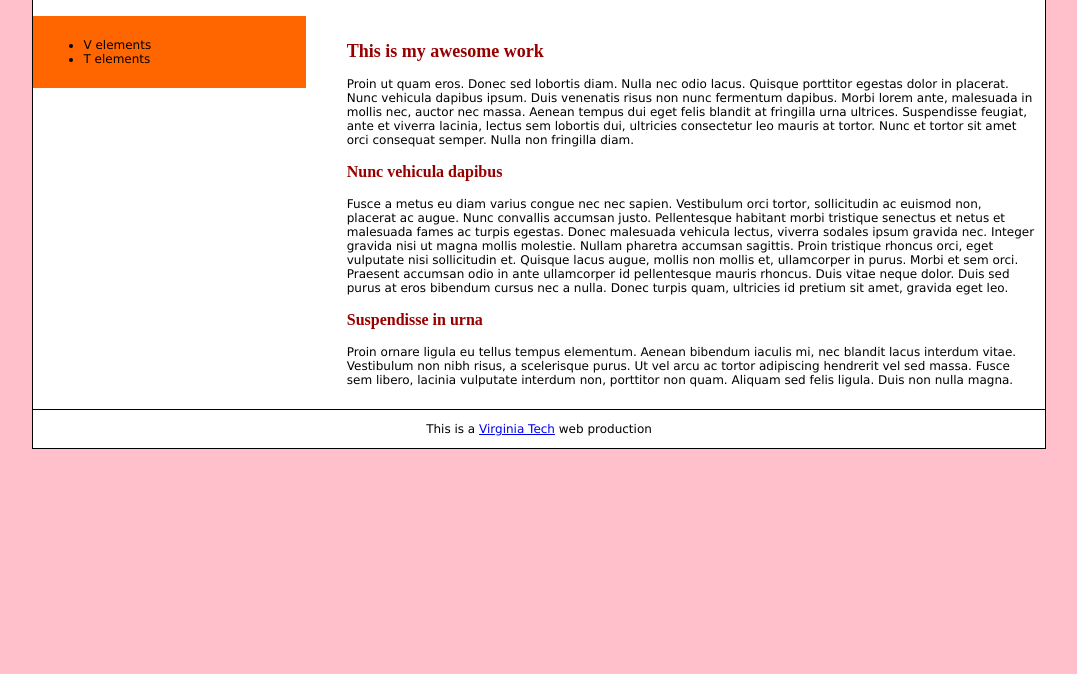
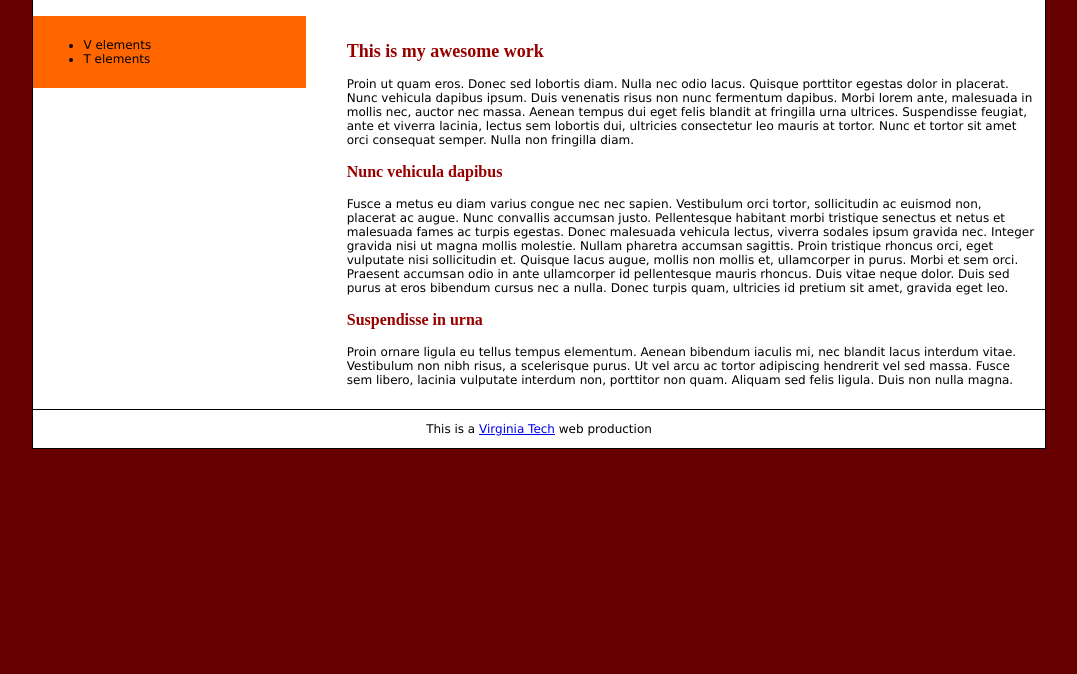
Before and after one commit to mausberry/hokiepage, a plain HTML site: page index.html in a window 1280 px wide. Shown: the part 126-800 px from the top of the page, without its empty margins (101-1178 px from the left). Drawn offline with Linux system fonts and the light colour scheme.

Commit message:
background change
changed back to original

```diff
--- a/vt-style.css
+++ b/vt-style.css
@@ -1,6 +1,6 @@
 
 body {
-	background-color: pink;
+	background-color: #660000;
 	font-size:12px;
 	font-family:Verdana, Arial, Helvetica, sans-serif;
 	}
```
